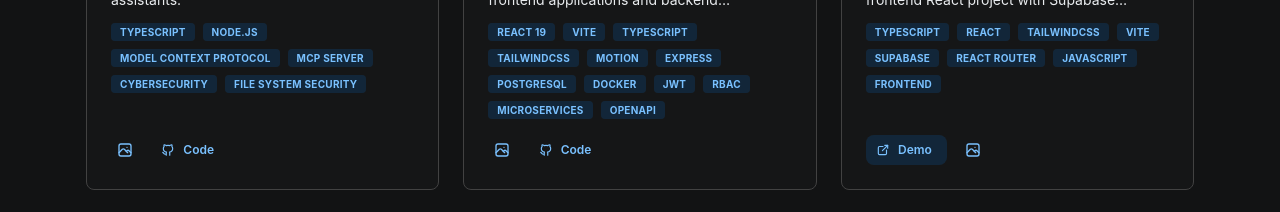
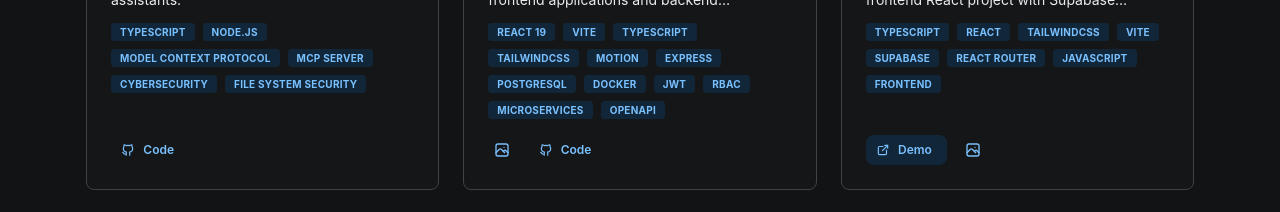
Before and after one commit to cristianbarreiro/cristianbarreiro.github.io, a React (Vite) app: page /projects in a window 1280 px wide. Shown: the part 1240-1452 px from the top of the page. Built offline with nearby package versions, Linux system fonts and the light colour scheme.

Commit message:
fix: fase 15 remediation

```diff
--- a/src/components/ProjectDetailModal.jsx
+++ b/src/components/ProjectDetailModal.jsx
@@ -164,6 +164,7 @@ function ProjectDetailModal({ project, opened, onClose }) {
             radius={isMediaView ? (isMobile ? 0 : 'xl') : 'md'}
             padding={isMediaView ? 0 : undefined}
             withCloseButton={!isMediaView}
+            closeButtonProps={{ 'aria-label': t('underConstruction.close') }}
             closeOnClickOutside
             closeOnEscape={!isMediaView}
             transitionProps={isMediaView ? undefined : { transition: 'scale', duration: 300 }}
--- a/src/data/projects.js
+++ b/src/data/projects.js
@@ -187,13 +187,8 @@ const projectsByLanguage = {
             longDescription:
                 'Security-focused project that implements a Model Context Protocol (MCP) server to provide controlled and secure file deletion capabilities for AI-powered tools. The project explores safe automation workflows by adding validation layers, controlled file operations and secure resource handling when interacting with the local filesystem through MCP-compatible clients.',
             date: '2025',
-            image: '/images/projects/mcp-secure-delete/Captura.png',
-            images: [
-                {
-                    src: '/images/projects/mcp-secure-delete/Captura.png',
-                    alt: 'Screenshot of MCP Secure Delete project',
-                },
-            ],
+            image: null,
+            images: [],
             tags: [
                 'TypeScript',
                 'Node.js',
@@ -787,13 +782,8 @@ const projectsByLanguage = {
             longDescription:
                 'Security-focused project that implements a Model Context Protocol (MCP) server to provide controlled and secure file deletion capabilities for AI-powered tools. The project explores safe automation workflows by adding validation layers, controlled file operations and secure resource handling when interacting with the local filesystem through MCP-compatible clients.',
             date: '2025',
-            image: '/images/projects/mcp-secure-delete/Captura.png',
-            images: [
-                {
-                    src: '/images/projects/mcp-secure-delete/Captura.png',
-                    alt: 'Screenshot of MCP Secure Delete project',
-                },
-            ],
+            image: null,
+            images: [],
             tags: [
                 'TypeScript',
                 'Node.js',
```
Also changed, not shown: 1 other file (tests, documents, lock files or other folders).
